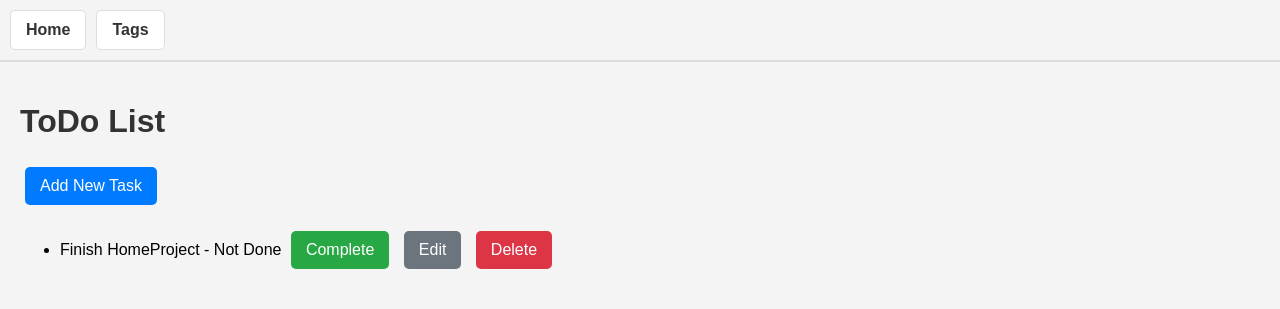
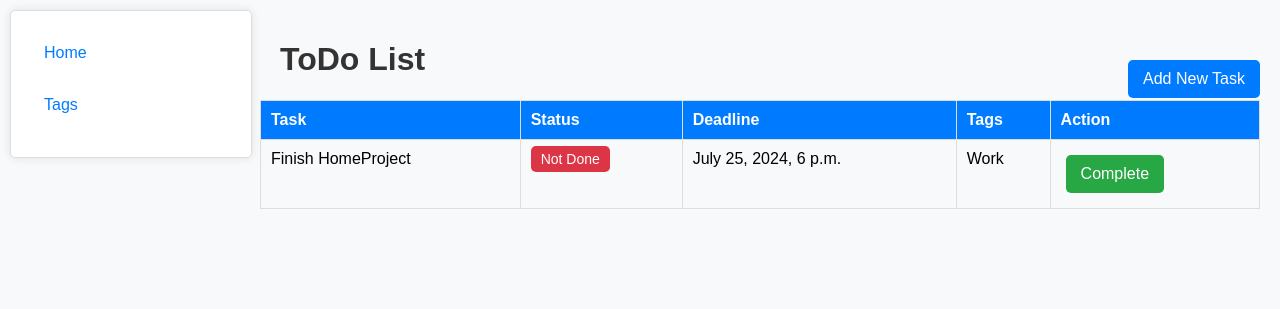
Before and after one commit to dsokolovskiy/Todo-List, a Django app: page / in a window 1280 px wide. Shown: the top 309 px of the page. Run offline with Django 5.2, Linux system fonts and the light colour scheme; data comes from the database, SQL or seed files in the repository; both versions use the stored data as it was after the commit.

Commit message:
fix troubles in models/style.css/base.html/tag_list/task_list

```diff
--- a/tasks/models.py
+++ b/tasks/models.py
@@ -1,4 +1,5 @@
 from django.db import models
+
 
 
 class Tag(models.Model):
--- a/tasks/static/css/style.css
+++ b/tasks/static/css/style.css
@@ -2,14 +2,14 @@ body {
     font-family: Arial, sans-serif;
     margin: 0;
     padding: 0;
-    background-color: #f4f4f4;
+    background-color: #f8f9fa;
 }
 
 
 .header {
     background-color: #007bff;
     color: #fff;
-    padding: 10px;
+    padding: 10px 20px;
     text-align: center;
 }
 
@@ -17,42 +17,81 @@ body {
     color: #fff;
     text-decoration: none;
     font-weight: bold;
-    margin: 0 15px;
+    margin: 0 10px;
+    padding: 5px 10px;
+    border: 1px solid #007bff;
+    border-radius: 5px;
+    background-color: transparent;
+    box-shadow: 0 0 5px rgba(0, 0, 0, 0.1);
+    font-size: 14px;
 }
 
 .header a:hover {
-    text-decoration: underline;
+    background-color: #0056b3;
+    color: #fff;
 }
 
 
 .sidebar {
     width: 200px;
-    background-color: #343a40;
-    color: #fff;
-    padding: 15px;
+    background-color: #fff;
+    padding: 20px;
+    border: 1px solid #ddd;
+    border-radius: 5px;
+    box-shadow: 0 0 10px rgba(0, 0, 0, 0.1);
     position: fixed;
-    height: 100%;
+    top: 10px;
+    left: 10px;
 }
 
 .sidebar a {
-    color: #fff;
+    color: #007bff;
     text-decoration: none;
     display: block;
     padding: 10px;
+    border-radius: 5px;
+    margin-bottom: 10px;
 }
 
 .sidebar a:hover {
-    background-color: #495057;
+    background-color: #e9ecef;
+    color: #0056b3;
 }
 
 
-.main-content {
-    margin-left: 220px;
+.content {
+    margin-left: 240px;
     padding: 20px;
+    position: relative;
 }
 
-h1, h2, h3 {
-    color: #333;
+
+.add-tag-btn,
+.add-task-btn {
+    display: inline-block;
+    padding: 10px 15px;
+    background-color: #007bff;
+    color: #fff;
+    text-decoration: none;
+    border-radius: 5px;
+    border: none;
+    position: absolute;
+    cursor: pointer;
+}
+
+.add-tag-btn {
+    right: 20px;
+    top: 20px;
+}
+
+.add-task-btn {
+    right: 20px;
+    top: 60px;
+}
+
+.add-tag-btn:hover,
+.add-task-btn:hover {
+    background-color: #0056b3;
 }
 
 
@@ -65,6 +104,8 @@ h1, h2, h3 {
 .table th, .table td {
     border: 1px solid #ddd;
     padding: 10px;
+    text-align: left;
+    vertical-align: top;
 }
 
 .table th {
@@ -74,6 +115,11 @@ h1, h2, h3 {
 
 .table tr:nth-child(even) {
     background-color: #f2f2f2;
+}
+
+
+.table .actions {
+    text-align: right;
 }
 
 
@@ -143,30 +189,23 @@ form button:hover {
     background-color: #0056b3;
 }
 
-.navbar {
-    background-color: #f4f4f4;
-    padding: 10px;
-    border-bottom: 2px solid #ddd;
-    display: flex;
-    justify-content: flex-start;
-    align-items: center;
+h1 {
+    margin-left: 20px;
+    color: #333;
 }
 
-.navbar-item {
-    background-color: #fff;
-    border: 1px solid #ddd;
-    padding: 10px 15px;
-    margin-right: 10px;
-    text-decoration: none;
-    color: #333;
+.badge.bg-success {
+    background-color: #28a745;
+    color: #fff;
+    padding: 5px 10px;
     border-radius: 5px;
-    font-weight: bold;
+    font-size: 14px;
 }
 
-.navbar-item:hover {
-    background-color: #f9f9f9;
+.badge.bg-danger {
+    background-color: #dc3545;
+    color: #fff;
+    padding: 5px 10px;
+    border-radius: 5px;
+    font-size: 14px;
 }
-
-.container {
-    padding: 20px;
-}
--- a/templates/base.html
+++ b/templates/base.html
@@ -1,18 +1,24 @@
+{% load static %}
 <!DOCTYPE html>
 <html lang="en">
 <head>
     <meta charset="UTF-8">
     <meta name="viewport" content="width=device-width, initial-scale=1.0">
-    <title>{% block title %}My Todo List{% endblock %}</title>
-    {% load static %}
+    <title>{% block title %}TODO list{% endblock %}</title>
     <link rel="stylesheet" href="{% static 'css/style.css' %}">
 </head>
 <body>
-    <div class="navbar">
-        <a href="{% url 'home' %}" class="navbar-item">Home</a>
-        <a href="{% url 'tags' %}" class="navbar-item">Tags</a>
+    <div class="sidebar">
+        <table>
+            <tr>
+                <td><a href="{% url 'home' %}" class="sidebar-link">Home</a></td>
+            </tr>
+            <tr>
+                <td><a href="{% url 'tags' %}" class="sidebar-link">Tags</a></td>
+            </tr>
+        </table>
     </div>
-    <div class="container">
+    <div class="content">
         {% block content %}
         {% endblock %}
     </div>
--- a/templates/task_list.html
+++ b/templates/task_list.html
@@ -1,22 +1,47 @@
 {% extends "base.html" %}
 
 {% block content %}
+    <div class="buttons-container">
+        <a href="{% url 'task-add' %}" class="add-task-btn">Add New Task</a>
+    </div>
+
     <h1>ToDo List</h1>
-<a href="{% url 'task-add' %}" class="btn btn-primary">Add New Task</a>
-<ul>
+    <table class="table">
+        <thead>
+            <tr>
+                <th>Task</th>
+                <th>Status</th>
+                <th>Deadline</th>
+                <th>Tags</th>
+                <th>Action</th>
+            </tr>
+        </thead>
+        <tbody>
             {% for task in tasks %}
-    <li>
-      {{ task.content }} -
+                <tr>
+                    <td>{{ task.content }}</td>
+                    <td>
                         {% if task.is_done %}
                             <span class="badge bg-success">Done</span>
+                        {% else %}
+                            <span class="badge bg-danger">Not Done</span>
+                        {% endif %}
+                    </td>
+                    <td>{{ task.deadline }}</td>
+                    <td>
+                        {% for tag in task.tags.all %}
+                            {{ tag.name }}{% if not forloop.last %}, {% endif %}
+                        {% endfor %}
+                    </td>
+                    <td>
+                        {% if task.is_done %}
                             <a href="{% url 'task-toggle-status' task.pk %}" class="btn btn-warning">Undo</a>
                         {% else %}
-        <span class="badge bg-danger">Not Done</span>
                             <a href="{% url 'task-toggle-status' task.pk %}" class="btn btn-success">Complete</a>
                         {% endif %}
-    <a href="{% url 'task-update' task.pk %}" class="btn btn-secondary">Edit</a>
-    <a href="{% url 'task-delete' task.pk %}" class="btn btn-danger">Delete</a>
-    </li>
+                    </td>
+                </tr>
             {% endfor %}
-</ul>
+        </tbody>
+    </table>
 {% endblock %}
```
Also changed, not shown: templates/tag_list.html (+11 -5 lines), db.sqlite3. Lines whose indentation alone changed are shown as unchanged.
